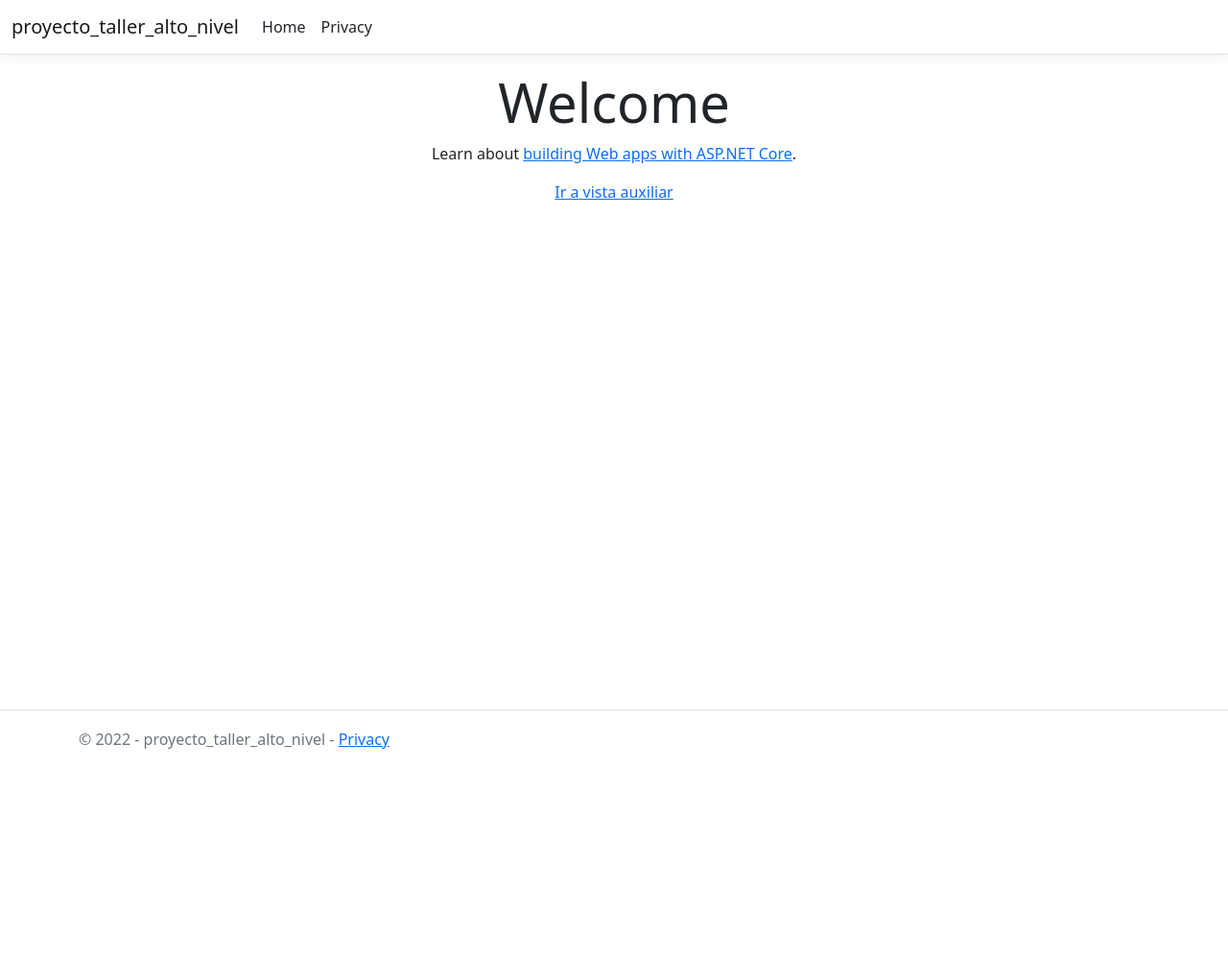
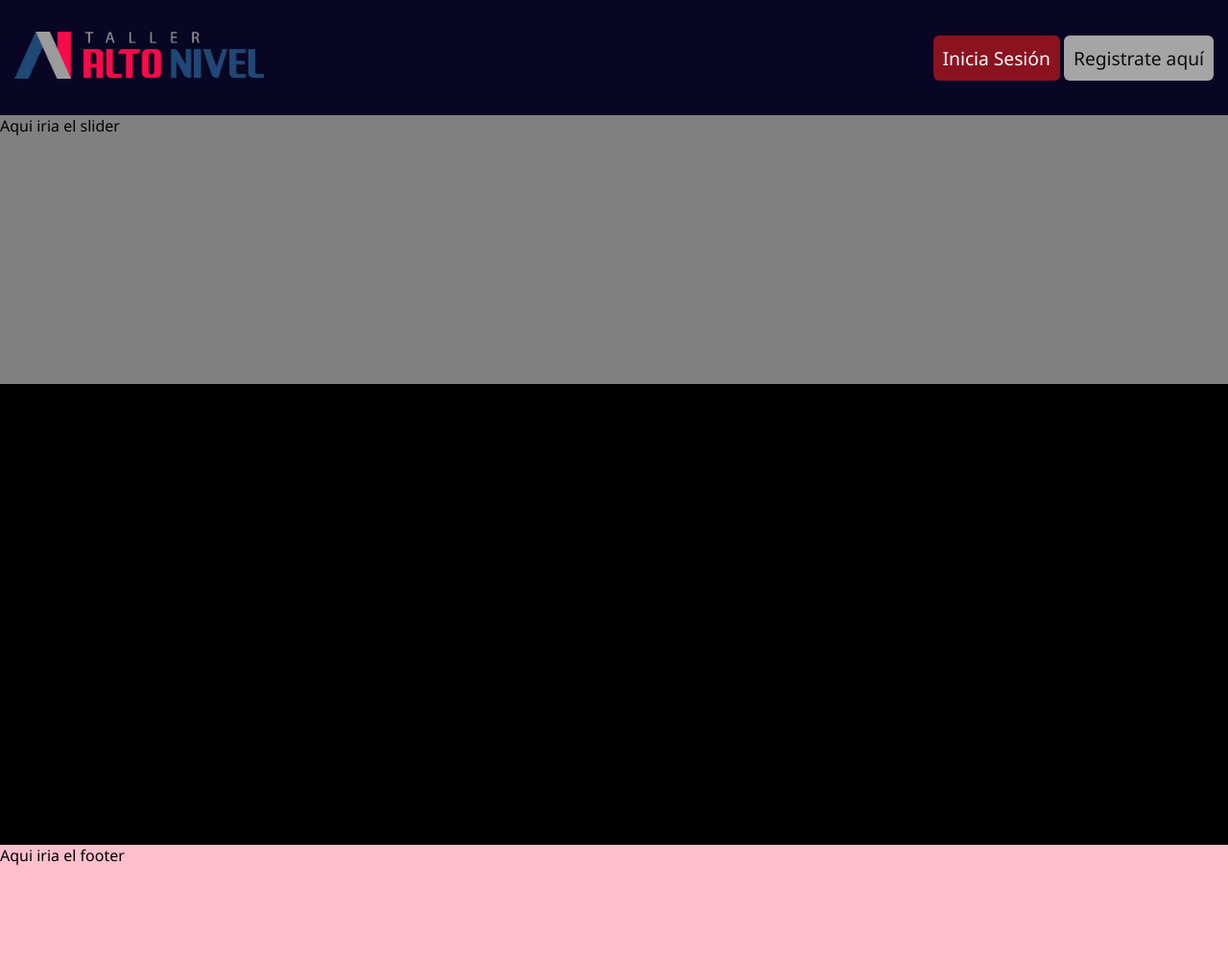
Before and after one commit to sedangroup/taller-confiable, an ASP.NET Core app: page / in a window 1280 px wide. Shown: the whole page at 96% size. Before the commit the page ends 780 px from the top, so only its background shows below. Run offline with ASP.NET Core 8, Linux system fonts and the light colour scheme; style sheets or scripts are compiled from the project's sources.

Commit message:
creamos la base del index y login

```diff
--- a/proyecto-taller-alto-nivel/proyecto-taller-alto-nivel/Controllers/HomeController.cs
+++ b/proyecto-taller-alto-nivel/proyecto-taller-alto-nivel/Controllers/HomeController.cs
@@ -18,6 +18,16 @@ namespace proyecto_taller_alto_nivel.Controllers
             return View();
         }
 
+        public IActionResult Login()
+        {
+            return View();
+        }
+
+        public IActionResult Registro()
+        {
+            return View();
+        }
+
         public IActionResult Privacy()
         {
             return View();
--- a/proyecto-taller-alto-nivel/proyecto-taller-alto-nivel/Views/Home/Index.cshtml
+++ b/proyecto-taller-alto-nivel/proyecto-taller-alto-nivel/Views/Home/Index.cshtml
@@ -2,8 +2,12 @@
     ViewData["Title"] = "Home Page";
 }
 
-<div class="text-center">
-    <h1 class="display-4">Welcome</h1>
-    <p>Learn about <a href="https://docs.microsoft.com/aspnet/core">building Web apps with ASP.NET Core</a>.</p>
-    <a asp-action="GuardarMecanico" asp-controller="Auxiliar">Ir a vista auxiliar</a>
+<div class="containerContenido">
+<div class="containerSlider">
+   Aqui iria el slider
 </div>
+
+<div class="ContainerServicios">
+    <h2>Nuestros Servicios</h2>
+</div>
+</div>
--- a/proyecto-taller-alto-nivel/proyecto-taller-alto-nivel/Views/Shared/_Layout.cshtml
+++ b/proyecto-taller-alto-nivel/proyecto-taller-alto-nivel/Views/Shared/_Layout.cshtml
@@ -3,44 +3,31 @@
 <head>
     <meta charset="utf-8" />
     <meta name="viewport" content="width=device-width, initial-scale=1.0" />
-    <title>@ViewData["Title"] - proyecto_taller_alto_nivel</title>
-    <link rel="stylesheet" href="~/lib/bootstrap/dist/css/bootstrap.min.css" />
-    <link rel="stylesheet" href="~/css/site.css" asp-append-version="true" />
-    <link rel="stylesheet" href="~/proyecto_taller_alto_nivel.styles.css" asp-append-version="true" />
+    <title>@ViewData["Title"]</title>
+    <link rel="stylesheet" href="~/css/home/index.css" asp-append-version="true" />
+    <link rel="stylesheet" href="~/css/home/contenidoIndex.css" asp-append-version="true" />
+    <link rel="stylesheet" href="~/css/home/login.css" asp-append-version="true" />
 </head>
 <body>
-    <header>
-        <nav class="navbar navbar-expand-sm navbar-toggleable-sm navbar-light bg-white border-bottom box-shadow mb-3">
-            <div class="container-fluid">
-                <a class="navbar-brand" asp-area="" asp-controller="Home" asp-action="Index">proyecto_taller_alto_nivel</a>
-                <button class="navbar-toggler" type="button" data-bs-toggle="collapse" data-bs-target=".navbar-collapse" aria-controls="navbarSupportedContent"
-                        aria-expanded="false" aria-label="Toggle navigation">
-                    <span class="navbar-toggler-icon"></span>
-                </button>
-                <div class="navbar-collapse collapse d-sm-inline-flex justify-content-between">
-                    <ul class="navbar-nav flex-grow-1">
-                        <li class="nav-item">
-                            <a class="nav-link text-dark" asp-area="" asp-controller="Home" asp-action="Index">Home</a>
-                        </li>
-                        <li class="nav-item">
-                            <a class="nav-link text-dark" asp-area="" asp-controller="Home" asp-action="Privacy">Privacy</a>
-                        </li>
-                    </ul>
-                </div>
-            </div>
-        </nav>
-    </header>
-    <div class="container">
-        <main role="main" class="pb-3">
-            @RenderBody()
-        </main>
+
+    <div class="headerIndex">
+        <div>
+           <a asp-action="Index" asp-controller="Home"> <img src="../img/auxiliar/logo.png" class="imgLogo" /></a>
+        </div>
+        <div class="containerBtns">
+            <a asp-action="Login" asp-controller="Home" class="btnLogin">Inicia Sesión</a>
+            <a asp-action="Registro" asp-controller="Home" class="btnRegistro">Registrate aquí</a>
+        </div>
     </div>
 
-    <footer class="border-top footer text-muted">
-        <div class="container">
-            &copy; 2022 - proyecto_taller_alto_nivel - <a asp-area="" asp-controller="Home" asp-action="Privacy">Privacy</a>
-        </div>
-    </footer>
+    <div class="containerMain">
+        @RenderBody()
+    </div>
+
+    <div class="footer">
+       Aqui iria el footer
+    </div>
+
     <script src="~/lib/jquery/dist/jquery.min.js"></script>
     <script src="~/lib/bootstrap/dist/js/bootstrap.bundle.min.js"></script>
     <script src="~/js/site.js" asp-append-version="true"></script>
--- /dev/null
+++ b/proyecto-taller-alto-nivel/proyecto-taller-alto-nivel/wwwroot/css/home/contenidoIndex.css
@@ -0,0 +1,16 @@
+.containerContenido{
+    width:100%;
+    height:auto;
+}
+
+.containerSlider {
+    width: 100%;
+    height: 35vh;
+    background: gray;
+}
+
+.ContainerServicios {
+    width: 100%;
+    background: black;
+    height: 60vh;
+}
--- /dev/null
+++ b/proyecto-taller-alto-nivel/proyecto-taller-alto-nivel/wwwroot/css/home/index.css
@@ -0,0 +1,84 @@
+* {
+    margin: 0px;
+    padding: 0px;
+    font-family: 'Segoe UI', Tahoma, Geneva, Verdana, sans-serif;
+}
+
+
+.headerIndex {
+    width: 100%;
+    height: 120px;
+    background: #090623;
+    color: white;
+    display: flex;
+    justify-content: space-between;
+    align-items: center;
+    padding: 15px;
+    box-sizing: border-box;
+}
+
+
+.imgLogo {
+    min-width: 260px;
+    width: 18%;
+    height: 80%;
+    border: 0px;
+}
+
+
+.btnLogin {
+    width: 210px;
+    text-align: center;
+    background: #8B1320;
+    padding: 10px;
+    color: white;
+    text-decoration: none;
+    font-size: 1.2rem;
+    box-sizing: border-box;
+    white-space: nowrap;
+    font-weight: 500;
+    border-radius: 6px;
+}
+
+    .btnLogin:hover {
+        opacity: 0.9;
+    }
+
+.btnRegistro {
+    width: 210px;
+    text-align: center;
+    background: #A5A5A5;
+    padding: 10px;
+    color: #0d0d0d;
+    text-decoration: none;
+    font-size: 1.2rem;
+    box-sizing: border-box;
+    white-space: nowrap;
+    font-weight: 500;
+    border-radius: 6px;
+}
+
+    .btnRegistro:hover {
+        opacity: 0.9;
+    }
+
+.containerBtns {
+    width: auto;
+    white-space: nowrap;
+}
+
+.footer {
+    height: 15vh;
+    width: 100%;
+    background: pink;
+}
+
+.containerMain {
+    background: white;
+    height:auto;
+    min-height: 80vh;
+    width: 100%;
+    display: flex;
+    justify-content: center;
+    align-items: center;
+}
--- /dev/null
+++ b/proyecto-taller-alto-nivel/proyecto-taller-alto-nivel/wwwroot/css/home/login.css
@@ -0,0 +1,8 @@
+.btnVista{
+    background:#8b1320;
+    width:auto;
+    padding:7px;
+    color:white;
+    text-decoration:none;
+    border-radius:5px;
+}
--- a/proyecto-taller-alto-nivel/proyecto-taller-alto-nivel/wwwroot/css/site.css
+++ /dev/null
@@ -1,18 +0,0 @@
-html {
-  font-size: 14px;
-}
-
-@media (min-width: 768px) {
-  html {
-    font-size: 16px;
-  }
-}
-
-html {
-  position: relative;
-  min-height: 100%;
-}
-
-body {
-  margin-bottom: 60px;
-}
```
Also changed, not shown: proyecto-taller-alto-nivel/proyecto-taller-alto-nivel/Views/Home/Login.cshtml (added, +9 -0 lines), proyecto-taller-alto-nivel/proyecto-taller-alto-nivel/Views/Home/Registro.cshtml (added, +8 -0 lines), 3 other files.
